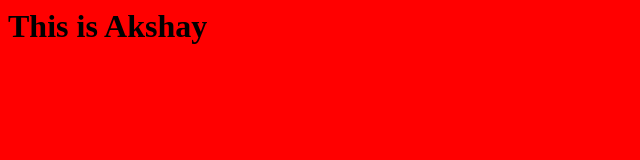
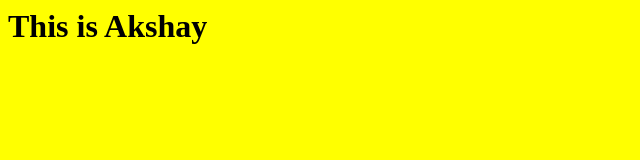
Before and after one commit to akshaydig/Akshay.github.io, a plain HTML site: page index.html in a window 1280 px wide. Shown: the whole page, without its empty margins (0-640 px from the left). Drawn offline with Linux system fonts and the light colour scheme.

Commit message:
Add files via upload
aa

```diff
--- a/index.html
+++ b/index.html
@@ -4,7 +4,7 @@
 
 </head>
 
-<body style="background-color: red;">
+<body style="background-color: yellow;">
 <h1>This is Akshay</h1>
 </body>
 </html>
```
